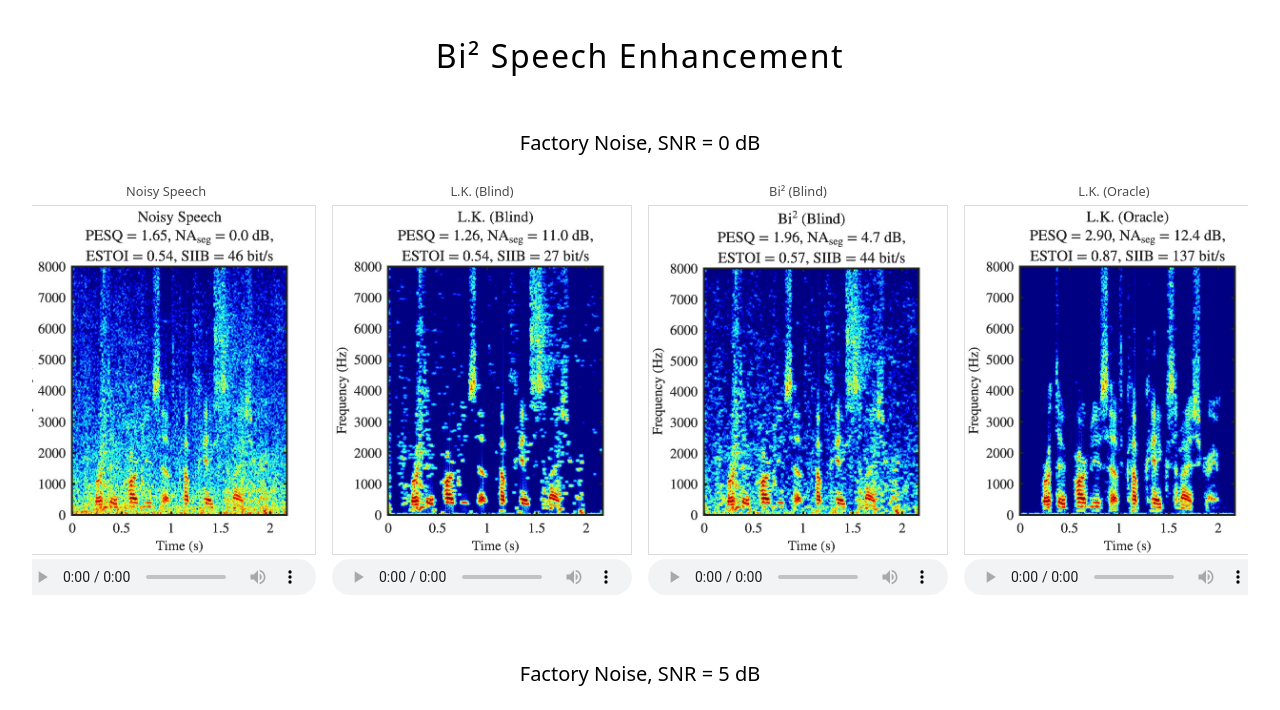
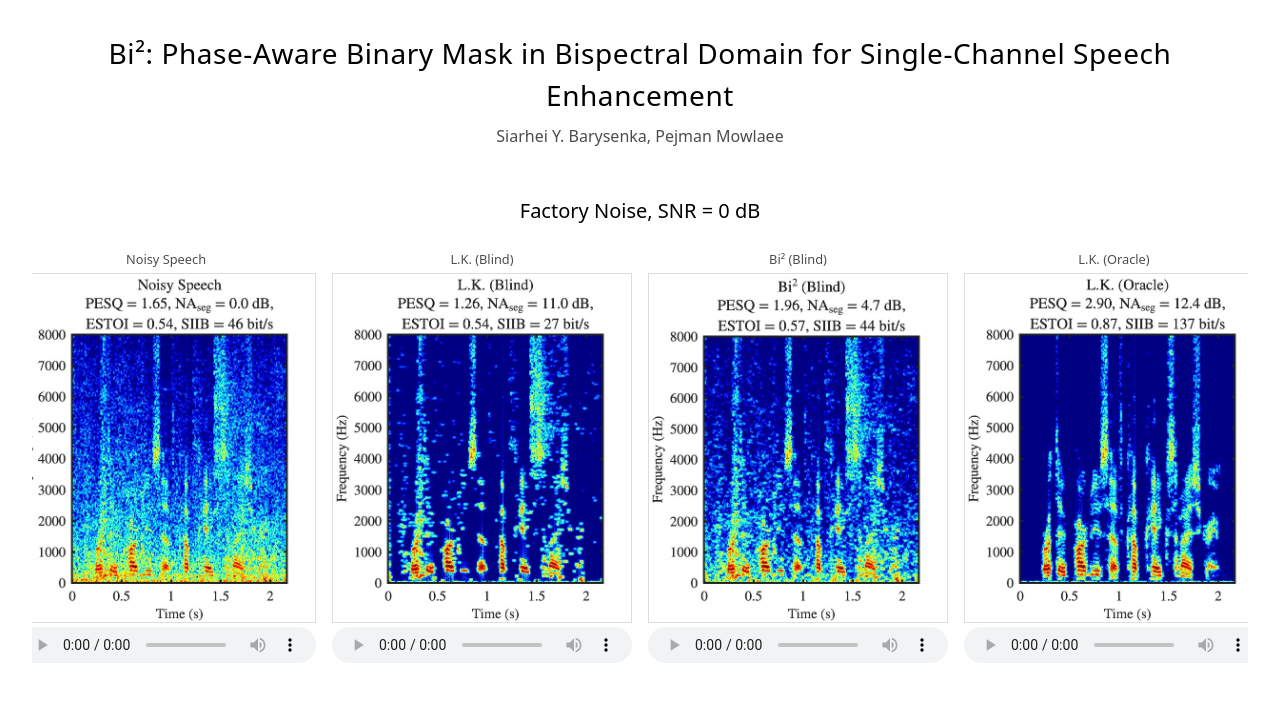
Before and after one commit to SiarheiBarysenka/bi-sqrd, a plain HTML site: page index.html in a window 1280 px wide. Shown: the top 710 px of the page. Drawn offline with Linux system fonts and the light colour scheme.

Commit message:
Update title and authors

```diff
--- a/index.html
+++ b/index.html
@@ -3,7 +3,7 @@
 <head>
     <meta charset="UTF-8">
     <meta name="viewport" content="width=device-width, initial-scale=1.0">
-    <title>Bi² Speech Enhancement</title>
+    <title>Bi²: Phase-Aware Binary Mask in Bispectral Domain for Single-Channel Speech Enhancement</title>
     <style>
         :root {
             --bg: #fff;
@@ -35,10 +35,17 @@
 
         h1 {
             text-align: center;
-            font-size: 2rem;
+            font-size: 1.75rem;
             font-weight: 400;
+            margin-bottom: 0.5rem;
+            letter-spacing: 0.02em;
+        }
+
+        .subtitle {
+            text-align: center;
+            font-size: 1rem;
+            opacity: 0.7;
             margin-bottom: 3rem;
-            letter-spacing: 0.05em;
         }
 
         h2 {
@@ -103,7 +110,8 @@
     </style>
 </head>
 <body>
-    <h1>Bi² Speech Enhancement</h1>
+    <h1>Bi²: Phase-Aware Binary Mask in Bispectral Domain for Single-Channel Speech Enhancement</h1>
+    <p class="subtitle">Siarhei Y. Barysenka, Pejman Mowlaee</p>
 
     <!-- Factory Noise 0 dB -->
     <section class="condition">
```
